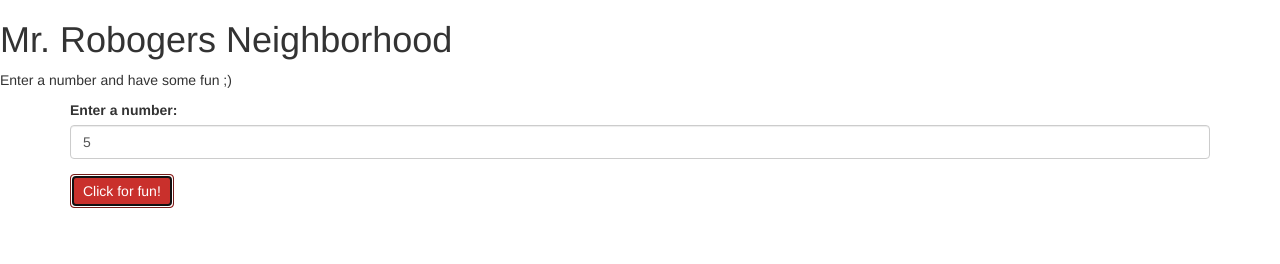
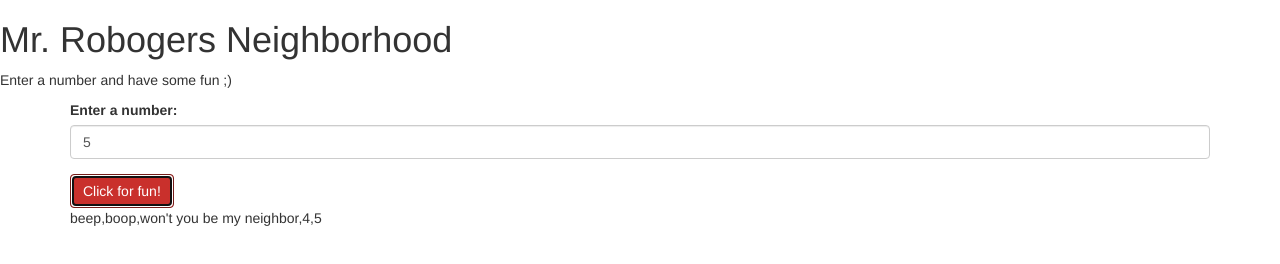
Before and after one commit to smoody0208/mr-robogers-neighborhood, a plain HTML site: page index.html in a window 1280 px wide. Both pictures are taken after typing "5" into the empty fields and a click on the button "Click for fun!". Drawn offline with Linux system fonts and the light colour scheme.

Commit message:
Still debugging/refractoring

```diff
--- a/index.html
+++ b/index.html
@@ -24,7 +24,11 @@
         <button type="submit" class="btn btn-danger" id="submit">Click for fun!</button>
       </form>
 
-      <div id="result"></div>
+      <div id="result">
+        <ul>
+
+        </ul>
+      </div>
     </div>
   </body>
 </html>
--- a/js/scripts.js
+++ b/js/scripts.js
@@ -1,21 +1,21 @@
 function robogersNeighborhood(message) {
   var result = [];
+  var beepBoop = ["beep", "boop", "won't you be my neighbor"];
 
-  if (message < 0) {
+  if (message<=0) {
     alert("Please Enter a Positive Number");
-    return "";
 
   }
 
-  for(var i = 0; i<= message; i++){
+  for(var i=1; i<= message; i++){
     if (i === 3) {
-      result.push("won't you be my neighbor");
+      result.push(beepBoop[2]);
     } else if (i === 1) {
       result.push("beep");
     } else if (i === 2) {
       result.push("boop");
     } else {
-      result.push(i);
+      result.push("" + i);
     }
   }
   return result;
@@ -26,10 +26,11 @@ function robogersNeighborhood(message) {
 $(document).ready(function(){
   $("form#robogers").submit(function(event){
     event.preventDefault();
-    var result = robogersNeighborhood(message);
     var message = parseInt($("input#messageInput").val());
-  console.log(result);
-  console.log(message);
+    var output = robogersNeighborhood(message);
+
+
+    $("#result").text(output);
+  console.log(output);
   });
-  $("#result").show();
 });
```
